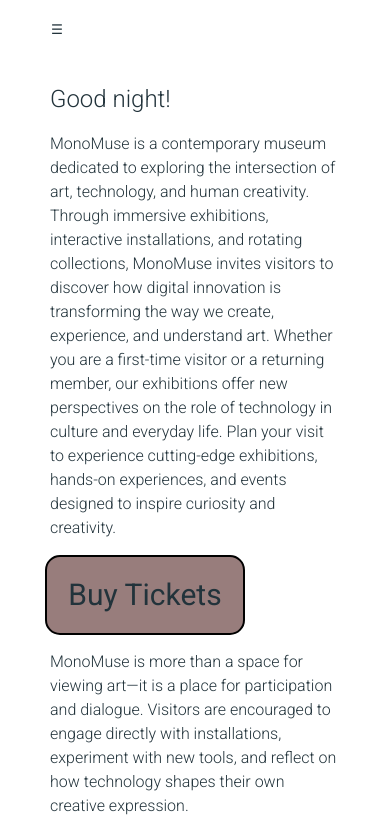
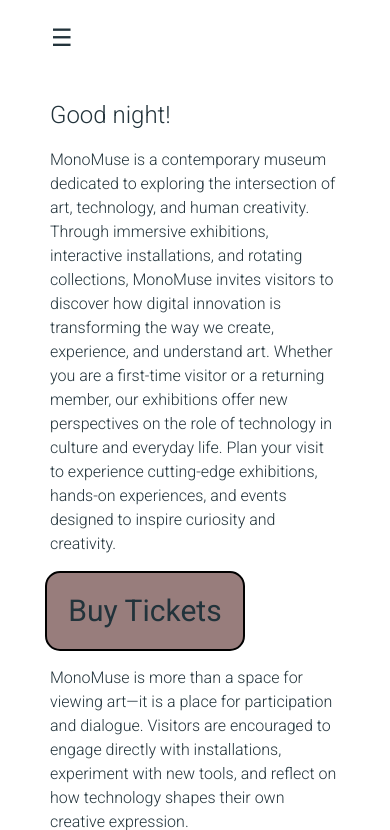
Before and after one commit to igarten-CMU/67250_techproject_phaseb_igarten, a plain HTML site: page igarten-increment5/index.html in a window 390 px wide. Shown: the part 89-919 px from the top of the page. Drawn offline with nearby package versions, Linux system fonts and the light colour scheme.

Commit message:
increment 5

```diff
--- a/igarten-increment5/static/style.css
+++ b/igarten-increment5/static/style.css
@@ -77,13 +77,14 @@ form * {
 }
 
 .hamburger {
+    font-size: x-large;
     border: none;
     display: none;
     border: 1px solid transparent;
     border-radius: 10px;
 }
 
-@media screen and (max-width: 1300px) {
+@media screen and (max-width: 800px) {
     .hamburger {
         display: block;
     }
```
